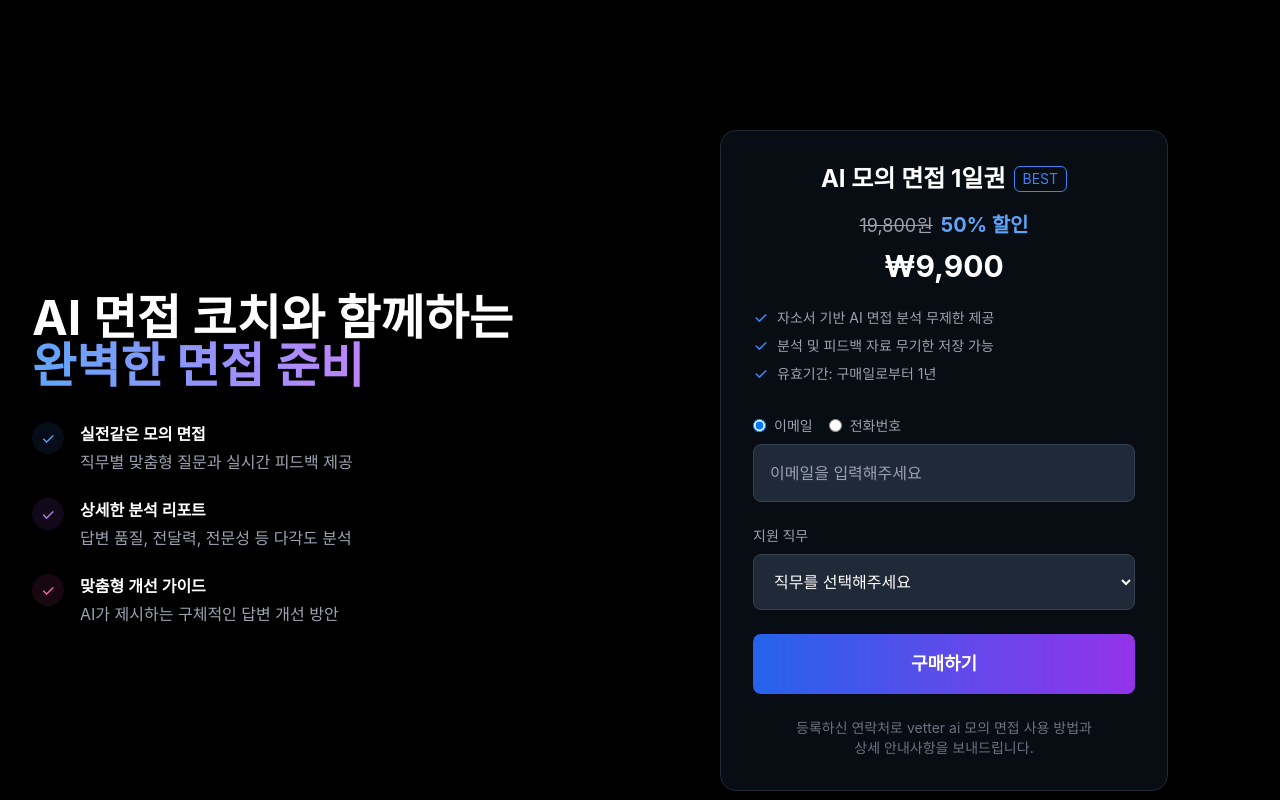
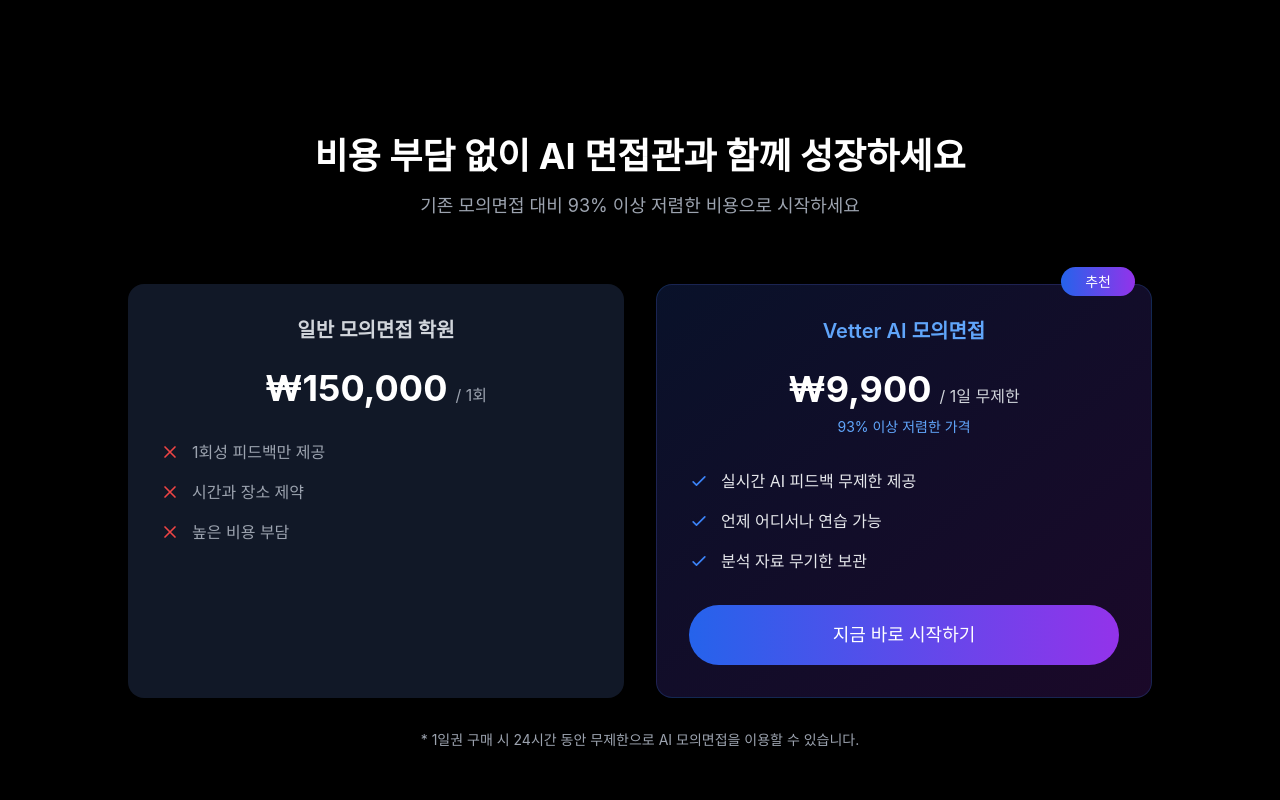
Before and after one commit to JJJiL0ng/vetterPage, a Next.js app: page / in a window 1280 px wide. Shown: the part 3020-3820 px from the top of the page. Built offline with nearby package versions, Linux system fonts and the light colour scheme; no server answers.

Commit message:
add comparison

```diff
--- a/app/ClientPage.js
+++ b/app/ClientPage.js
@@ -4,6 +4,7 @@
 import MetricsSection from './MetricsSection'
 import EmailForm from './emailComponent/emailForm'
 import VetterFeature from './vetterFeature'
+import Comparison from './comparison'
 
 export default function ClientPage() {
   const [isEmailFormOpen, setIsEmailFormOpen] = useState(false)
@@ -136,6 +137,13 @@
         {/* Metrics Section */}
         <MetricsSection />
 
+        {/* Comparison Section */}
+        <section className="py-20 px-4">
+          <div className="max-w-7xl mx-auto">
+            <Comparison />
+          </div>
+        </section>
+
         {/* Email Form Section */}
         <section id="email-form-section" className="py-20 px-4">
           <EmailForm
--- /dev/null
+++ b/app/comparison.js
@@ -0,0 +1,103 @@
+"use client"
+import React from 'react'
+
+const PriceComparison = () => {
+  return (
+    <section className="py-20 px-4">
+      <div className="max-w-7xl mx-auto">
+        <div className="text-center mb-16 fade-in">
+          <h2 className="text-2xl sm:text-4xl font-bold mb-4">
+            <span className="block sm:inline">비용 부담 없이</span>{' '}
+            <span className="block sm:inline">AI 면접관과 함께 성장하세요</span>
+          </h2>
+          <p className="text-gray-400 text-lg">
+            기존 모의면접 대비 93% 이상 저렴한 비용으로 시작하세요
+          </p>
+        </div>
+
+        <div className="grid lg:grid-cols-2 gap-8 max-w-5xl mx-auto">
+          {/* 기존 모의면접 카드 */}
+          <div className="bg-gray-900 rounded-2xl p-8 fade-in">
+            <div className="text-center">
+              <h3 className="text-xl font-semibold text-gray-300 mb-6">일반 모의면접 학원</h3>
+              <div className="mb-8">
+                <span className="text-4xl font-bold">₩150,000</span>
+                <span className="text-gray-400 ml-2">/ 1회</span>
+              </div>
+
+              <div className="space-y-4">
+                <div className="flex items-center text-gray-400">
+                  <svg className="w-5 h-5 text-red-500 mr-3" fill="none" stroke="currentColor" viewBox="0 0 24 24">
+                    <path strokeLinecap="round" strokeLinejoin="round" strokeWidth="2" d="M6 18L18 6M6 6l12 12" />
+                  </svg>
+                  1회성 피드백만 제공
+                </div>
+                <div className="flex items-center text-gray-400">
+                  <svg className="w-5 h-5 text-red-500 mr-3" fill="none" stroke="currentColor" viewBox="0 0 24 24">
+                    <path strokeLinecap="round" strokeLinejoin="round" strokeWidth="2" d="M6 18L18 6M6 6l12 12" />
+                  </svg>
+                  시간과 장소 제약
+                </div>
+                <div className="flex items-center text-gray-400">
+                  <svg className="w-5 h-5 text-red-500 mr-3" fill="none" stroke="currentColor" viewBox="0 0 24 24">
+                    <path strokeLinecap="round" strokeLinejoin="round" strokeWidth="2" d="M6 18L18 6M6 6l12 12" />
+                  </svg>
+                  높은 비용 부담
+                </div>
+              </div>
+            </div>
+          </div>
+
+          {/* Vetter AI 모의면접 카드 */}
+          <div className="relative bg-gradient-to-br from-blue-900/30 to-purple-900/30 rounded-2xl p-8 border border-blue-500/20 fade-in">
+            <div className="absolute -top-4 right-4">
+              <span className="bg-gradient-to-r from-blue-600 to-purple-600 text-white px-6 py-1.5 rounded-full text-sm">
+                추천
+              </span>
+            </div>
+
+            <div className="text-center">
+              <h3 className="text-xl font-semibold text-blue-400 mb-6">Vetter AI 모의면접</h3>
+              <div className="mb-2">
+                <span className="text-4xl font-bold">₩9,900</span>
+                <span className="text-gray-300 ml-2">/ 1일 무제한</span>
+              </div>
+              <p className="text-blue-400 text-sm mb-8">93% 이상 저렴한 가격</p>
+
+              <div className="space-y-4">
+                <div className="flex items-center text-gray-200">
+                  <svg className="w-5 h-5 text-blue-500 mr-3" fill="none" stroke="currentColor" viewBox="0 0 24 24">
+                    <path strokeLinecap="round" strokeLinejoin="round" strokeWidth="2" d="M5 13l4 4L19 7" />
+                  </svg>
+                  실시간 AI 피드백 무제한 제공
+                </div>
+                <div className="flex items-center text-gray-200">
+                  <svg className="w-5 h-5 text-blue-500 mr-3" fill="none" stroke="currentColor" viewBox="0 0 24 24">
+                    <path strokeLinecap="round" strokeLinejoin="round" strokeWidth="2" d="M5 13l4 4L19 7" />
+                  </svg>
+                  언제 어디서나 연습 가능
+                </div>
+                <div className="flex items-center text-gray-200">
+                  <svg className="w-5 h-5 text-blue-500 mr-3" fill="none" stroke="currentColor" viewBox="0 0 24 24">
+                    <path strokeLinecap="round" strokeLinejoin="round" strokeWidth="2" d="M5 13l4 4L19 7" />
+                  </svg>
+                  분석 자료 무기한 보관
+                </div>
+              </div>
+
+              <button className="mt-8 bg-gradient-to-r from-blue-600 to-purple-600 text-white px-8 py-4 rounded-full text-lg transition-all transform hover:scale-105 hover:shadow-lg w-full">
+                지금 바로 시작하기
+              </button>
+            </div>
+          </div>
+        </div>
+
+        <p className="text-center text-gray-400 text-sm mt-8 fade-in">
+          * 1일권 구매 시 24시간 동안 무제한으로 AI 모의면접을 이용할 수 있습니다.
+        </p>
+      </div>
+    </section>
+  )
+}
+
+export default PriceComparison
```
